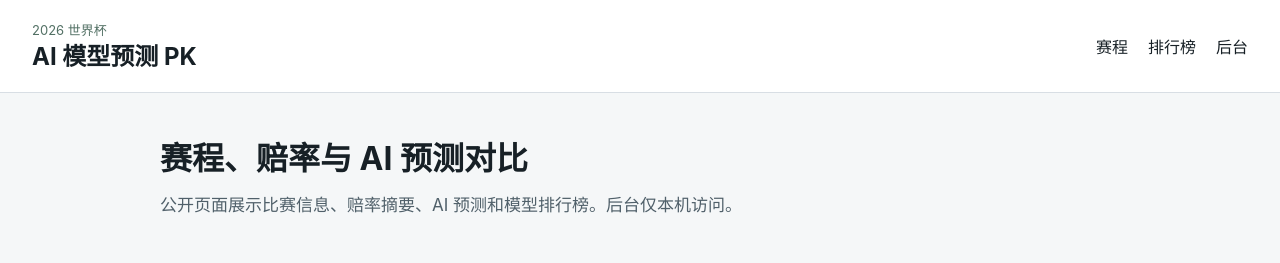
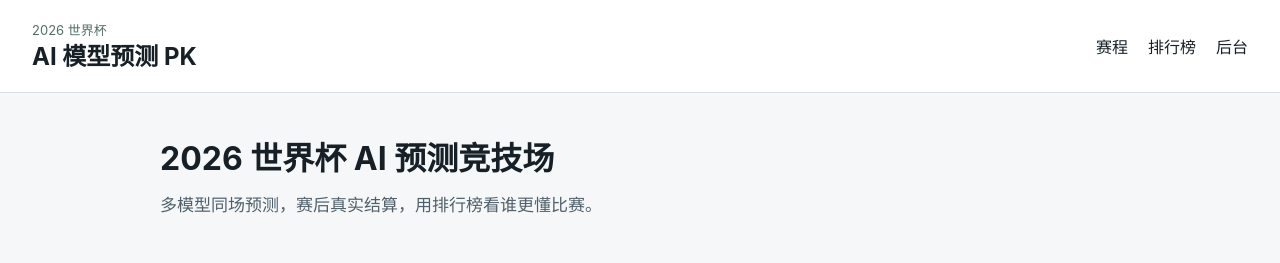
Before and after one commit to yuanzhenqi/worldcup-ai-pk, a React (Vite) app in the folder apps/web/: page / in a window 1280 px wide. Shown: the top 263 px of the page. Built offline with nearby package versions, Linux system fonts and the light colour scheme; no server answers.

Commit message:
feat: reposition public intro copy

```diff
--- a/apps/web/src/App.tsx
+++ b/apps/web/src/App.tsx
@@ -101,8 +101,8 @@ export function App() {
         </nav>
       </header>
       <section className="intro">
-        <h2>赛程、赔率与 AI 预测对比</h2>
-        <p>公开页面展示比赛信息、赔率摘要、AI 预测和模型排行榜。后台仅本机访问。</p>
+        <h2>2026 世界杯 AI 预测竞技场</h2>
+        <p>多模型同场预测，赛后真实结算，用排行榜看谁更懂比赛。</p>
       </section>
       {matchesStatus === "loading" ? <p className="status-line">正在加载赛程...</p> : null}
       {matchesStatus === "failed" ? <p className="status-line error">赛程加载失败，请确认 API 服务正在运行。</p> : null}
```
